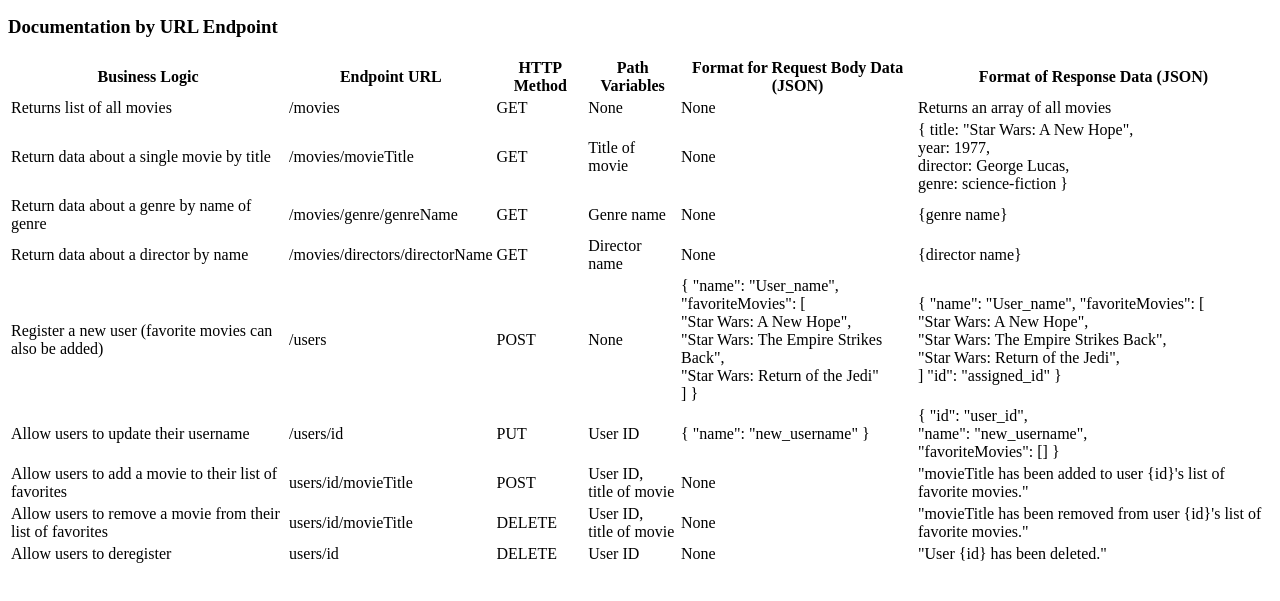
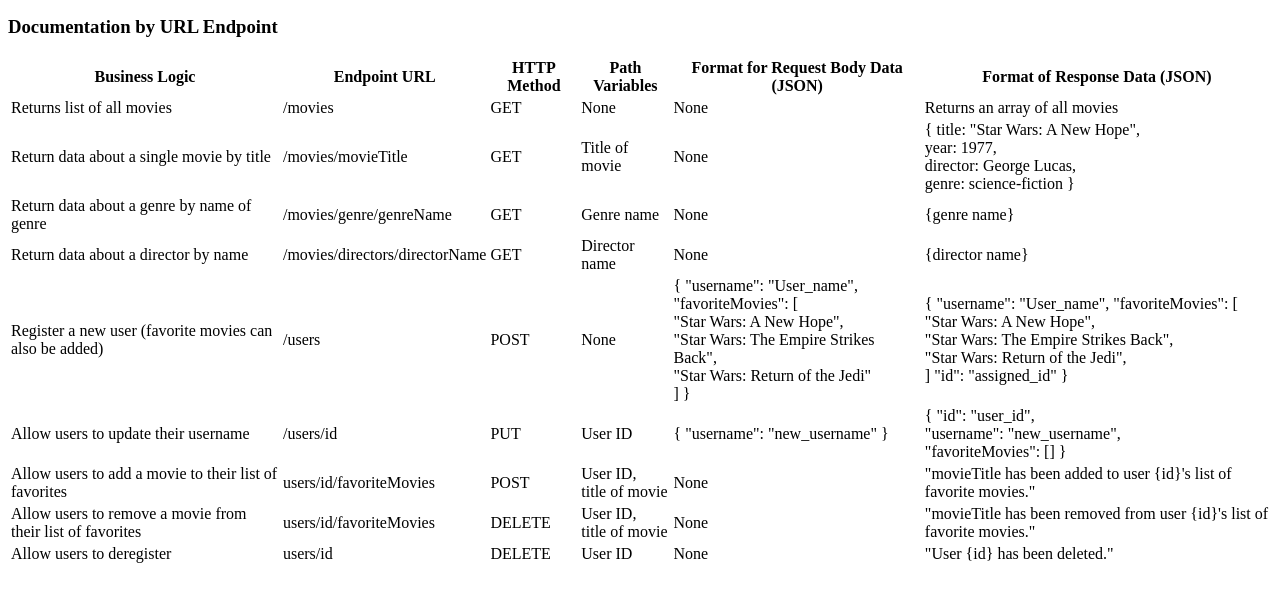
Before and after one commit to Kirkenstocks/movie_api, a website: page public/documentation.html in a window 1280 px wide. Shown: the part 119-720 px from the top of the page. Drawn offline with Linux system fonts and the light colour scheme.

Commit message:
Updated endpoints

```diff
--- a/public/documentation.html
+++ b/public/documentation.html
@@ -76,7 +76,7 @@
                 <td>None</td>
                 <td>
                     {
-                        "name": "User_name",
+                        "username": "User_name",
                         "favoriteMovies": [<br>
                         "Star Wars: A New Hope",<br>
                         "Star Wars: The Empire Strikes Back",<br>
@@ -86,7 +86,7 @@
                 </td>
                 <td>
                     {
-                        "name": "User_name",
+                        "username": "User_name",
                         "favoriteMovies": [<br>
                         "Star Wars: A New Hope",<br>
                         "Star Wars: The Empire Strikes Back",<br>
@@ -103,20 +103,20 @@
                 <td>User ID</td>
                 <td>
                     {
-                        "name": "new_username"
+                        "username": "new_username"
                     }
                 </td>
                 <td>
                     {
                         "id": "user_id",<br>
-                        "name": "new_username",<br>
+                        "username": "new_username",<br>
                         "favoriteMovies": []
                     }
                 </td>
             </tr>
             <tr>
                 <td>Allow users to add a movie to their list of favorites</td>
-                <td>users/id/movieTitle</td>
+                <td>users/id/favoriteMovies</td>
                 <td>POST</td>
                 <td>User ID,<br>
                 title of movie</td>
@@ -125,7 +125,7 @@
             </tr>
             <tr>
                 <td>Allow users to remove a movie from their list of favorites</td>
-                <td>users/id/movieTitle</td>
+                <td>users/id/favoriteMovies</td>
                 <td>DELETE</td>
                 <td>User ID,<br>
                 title of movie</td>
```
